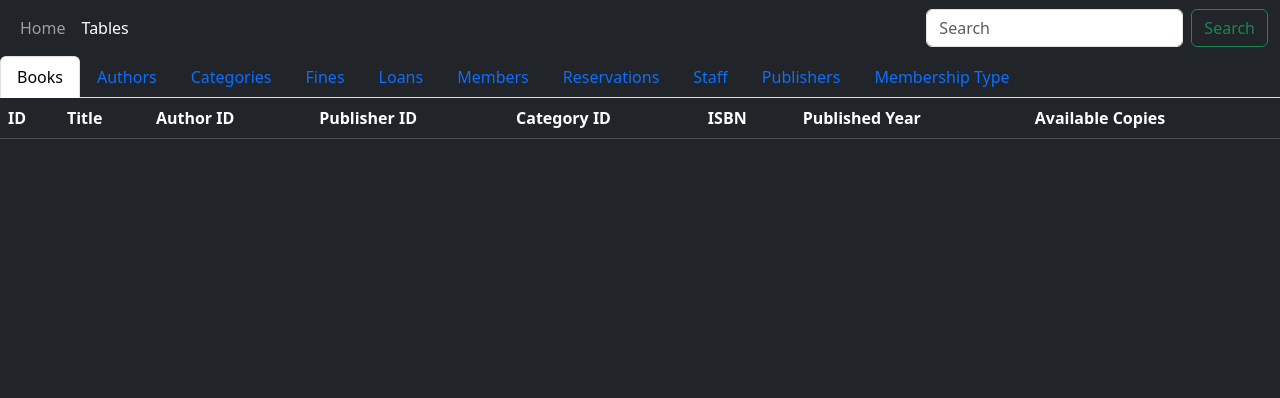
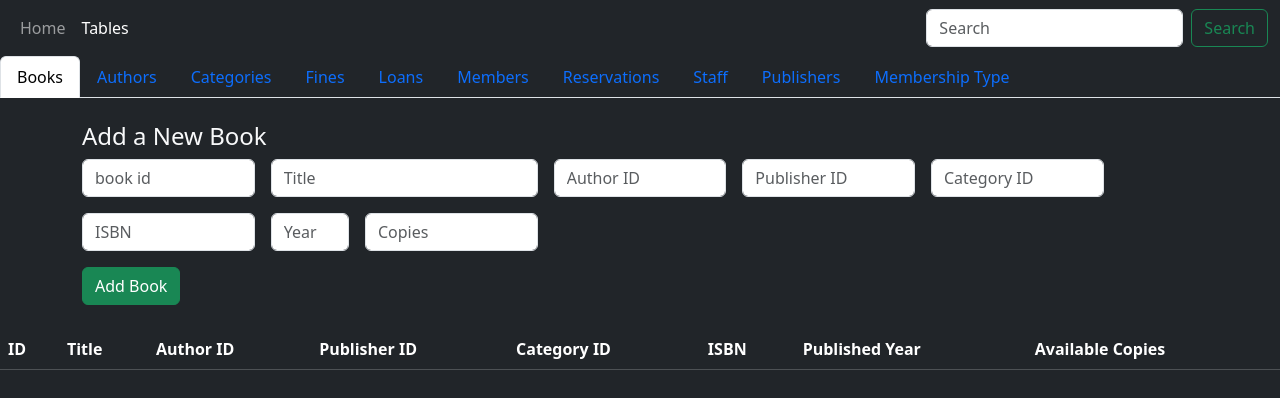
Before and after one commit to Hallar57/Library-Management-System, a plain HTML site: page LibraryWeb/tables.html in a window 1280 px wide. Drawn offline with nearby package versions, Linux system fonts and the light colour scheme; no server answers.

Commit message:
post books

```diff
--- a/LibraryWeb/scripts/books.js
+++ b/LibraryWeb/scripts/books.js
@@ -1,6 +1,8 @@
 const BOOKS_API_LINK =
   "https://curly-invention-r47rr5q756p7cp9x4-5001.app.github.dev/books";
 
+// Wrap fetch logic in a function so we can call it again
+function loadBooks() {
   fetch(BOOKS_API_LINK)
     .then((response) => {
       if (!response.ok) throw new Error("Failed to fetch data");
@@ -8,10 +10,10 @@ fetch(BOOKS_API_LINK)
     })
     .then((data) => {
       const tbody = document.querySelector("#bookstable tbody");
+      tbody.innerHTML = ""; // clear existing rows
 
       data.forEach((books) => {
         const row = document.createElement("tr");
-
         row.innerHTML = `
           <td>${books.book_id}</td>
           <td>${books.title}</td>
@@ -28,3 +30,39 @@ fetch(BOOKS_API_LINK)
     .catch((err) => {
       console.log(err.message);
     });
+}
+
+
+document.getElementById("bookForm").addEventListener("submit", async (e) => {
+  e.preventDefault();
+
+  const formData = new FormData(e.target);
+  const book = Object.fromEntries(formData.entries());
+
+  // Convert numeric fields
+  ["book_id","author_id", "publisher_id", "category_id", "published_year", "available_copies"].forEach(key => {
+    book[key] = Number(book[key]);
+  });
+
+  try {
+    const response = await fetch(BOOKS_API_LINK, {
+      method: "POST",
+      headers: {
+        "Content-Type": "application/json",
+      },
+      body: JSON.stringify(book),
+    });
+
+    if (!response.ok) throw new Error("Failed to add book");
+
+    // Clear form and reload books
+    e.target.reset();
+    loadBooks(); // Re-fetch and display updated list
+  } catch (err) {
+    console.error(err.message);
+  }
+});
+
+
+// Load books on initial page load
+loadBooks();
--- a/LibraryWeb/tables.html
+++ b/LibraryWeb/tables.html
@@ -219,6 +219,87 @@
         role="tabpanel"
         aria-labelledby="home-tab"
       >
+        <div class="container my-4">
+          <h4 class="text-light">Add a New Book</h4>
+          <form id="bookForm" class="row g-3 text-light">
+            <div class="col-md-2">
+              <input
+                type="number"
+                class="form-control"
+                placeholder="book id"
+                name="book_id"
+                required
+              />
+            </div>
+            <div class="col-md-3">
+              <input
+                type="text"
+                class="form-control"
+                placeholder="Title"
+                name="title"
+                required
+              />
+            </div>
+            <div class="col-md-2">
+              <input
+                type="number"
+                class="form-control"
+                placeholder="Author ID"
+                name="author_id"
+                required
+              />
+            </div>
+            <div class="col-md-2">
+              <input
+                type="number"
+                class="form-control"
+                placeholder="Publisher ID"
+                name="publisher_id"
+                required
+              />
+            </div>
+            <div class="col-md-2">
+              <input
+                type="number"
+                class="form-control"
+                placeholder="Category ID"
+                name="category_id"
+                required
+              />
+            </div>
+            <div class="col-md-2">
+              <input
+                type="text"
+                class="form-control"
+                placeholder="ISBN"
+                name="isbn"
+                required
+              />
+            </div>
+            <div class="col-md-1">
+              <input
+                type="number"
+                class="form-control"
+                placeholder="Year"
+                name="published_year"
+                required
+              />
+            </div>
+            <div class="col-md-2">
+              <input
+                type="number"
+                class="form-control"
+                placeholder="Copies"
+                name="available_copies"
+                required
+              />
+            </div>
+            <div class="col-md-12">
+              <button type="submit" class="btn btn-success">Add Book</button>
+            </div>
+          </form>
+        </div>
+
         <div class="table-responsive">
           <table class="table table-dark" id="bookstable">
             <thead>
```
Also changed, not shown: LibraryAPI/index.js (+34 -0 lines). Lines whose indentation alone changed are shown as unchanged.
